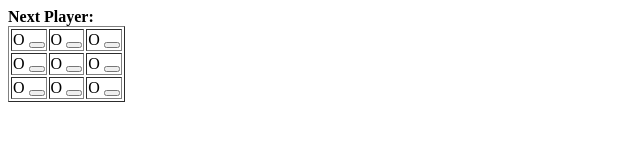
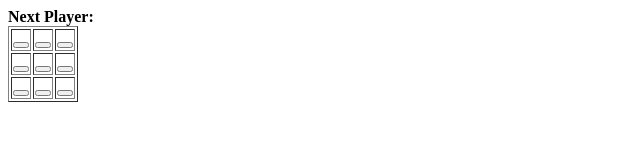
Before and after one commit to ShaimaaAliECE/se2202_tutorial5-catrionachan, a plain HTML site: page index.html in a window 1280 px wide. Shown: the whole page, without its empty margins (0-640 px from the left). Drawn offline with Linux system fonts and the light colour scheme.

Commit message:
more changes to html and js for nextPlayer text

```diff
--- a/index.html
+++ b/index.html
@@ -12,43 +12,43 @@
     <table id='gameboard' border="1">
         <tr>
             <td id='c1'>
-                <label id='button-lbl'>O</label>
+                <label id='button-lbl'></label>
                 <button id='button'></button>
             </td>
             <td id='c2'>
-                <label id='button-lbl'>O</label>
+                <label id='button-lbl'></label>
                 <button id='button'></button>
             </td>
             <td id='c3'>
-                <label id='button-lbl'>O</label>
+                <label id='button-lbl'></label>
 	            <button id='button'></button>
             </td>
         </tr>
         <tr>
             <td id='c4'>
-                <label id='button-lbl'>O</label>
+                <label id='button-lbl'></label>
 	            <button id='button'></button>
             </td>
             <td id='c5'>
-                <label id='button-lbl'>O</label>
+                <label id='button-lbl'></label>
 	            <button id='button'></button>
             </td>
             <td id='c6'>
-                <label id='button-lbl'>O</label>
+                <label id='button-lbl'></label>
 	            <button id='button'></button>
             </td>
         </tr>
         <tr>
             <td id='c7'>
-                <label id='button-lbl'>O</label>
+                <label id='button-lbl'></label>
 	            <button id='button'></button>
             </td>
             <td id='c8'>
-                <label id='button-lbl'>O</label>
+                <label id='button-lbl'></label>
 	            <button id='button'></button>
             </td>
             <td id='c9'>
-                <label id='button-lbl'>O</label>
+                <label id='button-lbl'></label>
 	            <button id='button'></button>
             </td>
         </tr>
--- a/scripts.js
+++ b/scripts.js
@@ -5,7 +5,8 @@ let nextPlayer = 'X'; // takes a value of either 'X' or 'O' according to the gam
 // use the value stored in the nextPlayer variable to indicate who the next player is
 let p1 = 'Y';
 let p2 = 'X';
-
+let nextLabel = document.querySelector('next-lbl');
+nextLabel.innerText = nextPlayer
 //This call will create the buttons needed for the gameboard.
 createGameBoard()
 
@@ -34,6 +35,7 @@ function takeCell(event)
     /*
         When the button is clicked, the space inside its square brackets is replaced by the value in the nextPlayer before switching it
     */
+    nextLabel.innerText = nextPlayer
     let clickedBtn = event.target;
     let lbl = clickedBtn.previousElementSibling;
     clickedBtn.innerText = nextPlayer;
```
